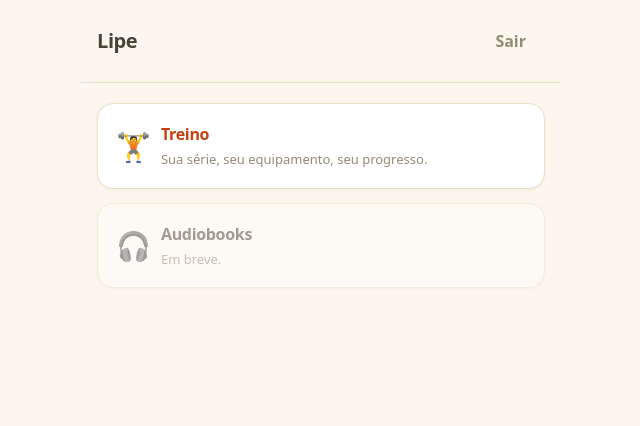
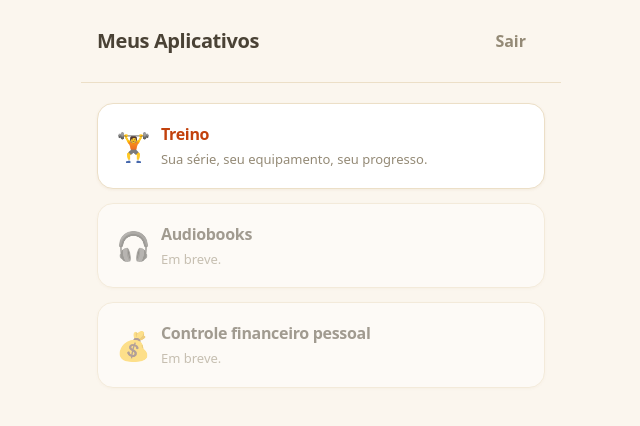
Before and after one commit to TechUmGit/lipe-app, a React (Vite) app: page / in a window 1280 px wide. Shown: the top 426 px of the page, without its empty margins (319-959 px from the left). Built offline with nearby package versions, Linux system fonts and the light colour scheme; no server answers; sample sign-in values are in the browser's storage.

Commit message:
Renomeia hub para "Meus Aplicativos" e adiciona Controle financeiro
Novo card "Controle financeiro pessoal" na lista de apps (em breve,
mesmo padrão do Audiobooks).

```diff
--- a/src/pages/HomePage.tsx
+++ b/src/pages/HomePage.tsx
@@ -23,12 +23,19 @@ const apps: AppEntry[] = [
     description: 'Em breve.',
     disabled: true,
   },
+  {
+    to: '/financas',
+    emoji: '💰',
+    title: 'Controle financeiro pessoal',
+    description: 'Em breve.',
+    disabled: true,
+  },
 ]
 
 export function HomePage() {
   return (
     <>
-      <Topbar title="Lipe" />
+      <Topbar title="Meus Aplicativos" />
       <div className="page">
         <div className="stack">
           {apps.map((app) =>
```
